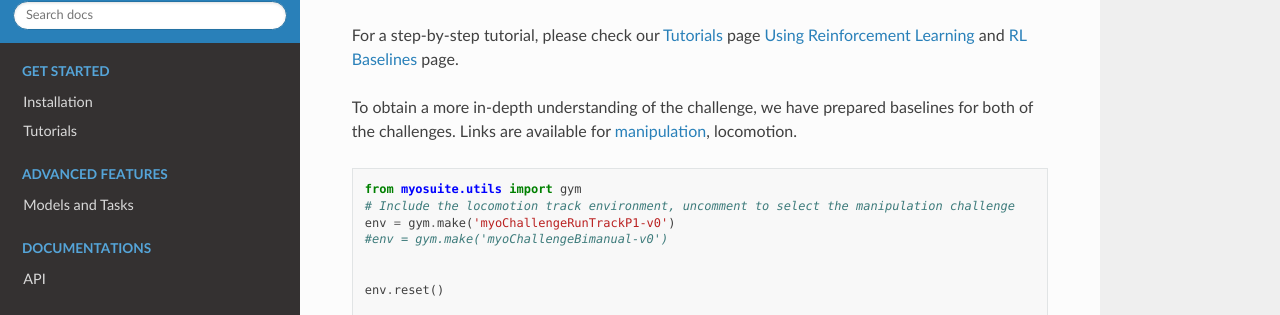
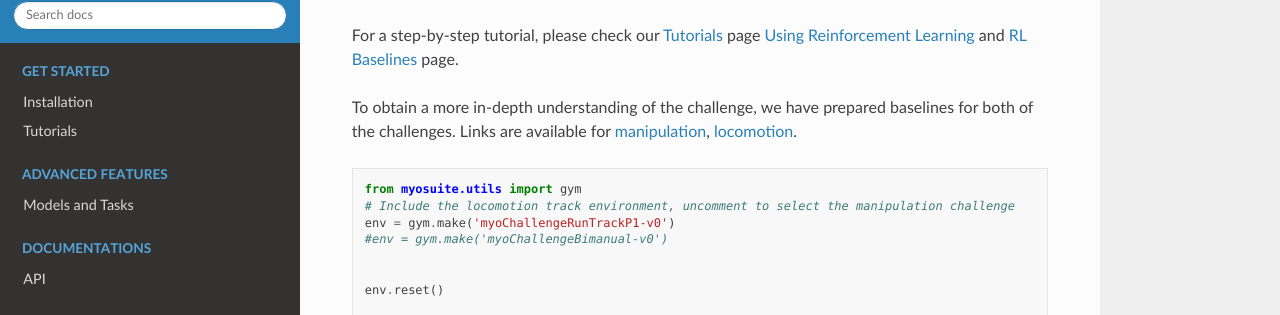
Before and after one commit to MyoHub/myosuite, a Sphinx documentation site: the page built from docs/source/challenge-doc.rst, in a window 1280 px wide and 900 px high, scrolled down 6710 px. Shown: the part 136-451 px from the top of the window. Built offline with Sphinx 7.4.7 and the Read the Docs theme 2.0.0, drawn with Linux system fonts in a browser that asks for light colours; part of the change alters nothing that is shown.

```diff
--- a/docs/source/challenge-doc.rst
+++ b/docs/source/challenge-doc.rst
@@ -368,7 +368,7 @@ For a step-by-step tutorial, please check our :ref:`tutorials` page :ref:`use_re
 
 To obtain a more in-depth understanding of the challenge, we have prepared baselines for both of the challenges.
 Links are available for `manipulation <https://colab.research.google.com/drive/1AqC1Y7NkRnb2R1MgjT3n4u02EmSPem88#scrollTo=-mAnRvYjIS4d>`__,
-locomotion.
+`locomotion <https://colab.research.google.com/drive/1AFbVlwnGDYD45XqMYBaYjf5xOOa_KEXd?usp=sharing>`__.
 
 
 .. code-block:: python
```
